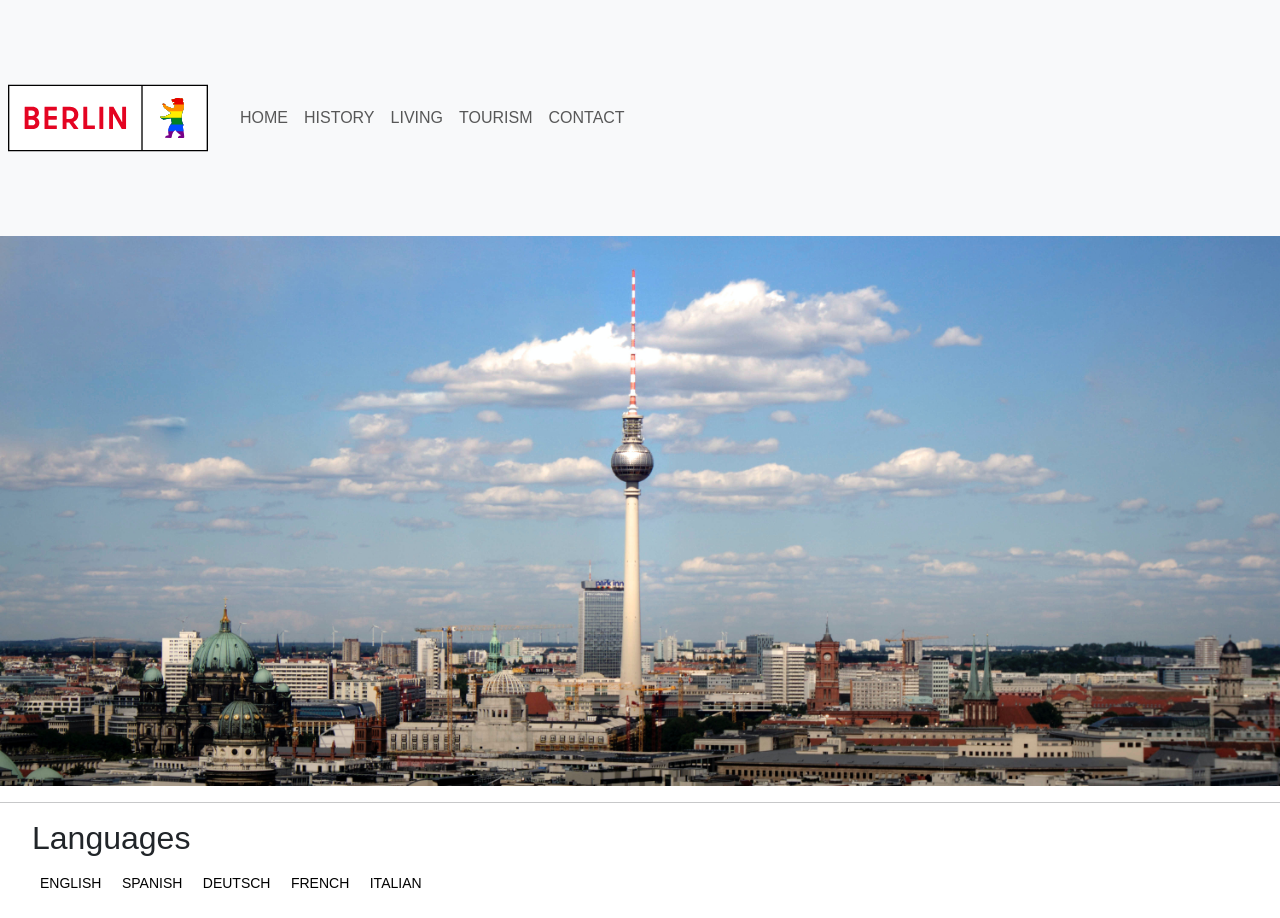
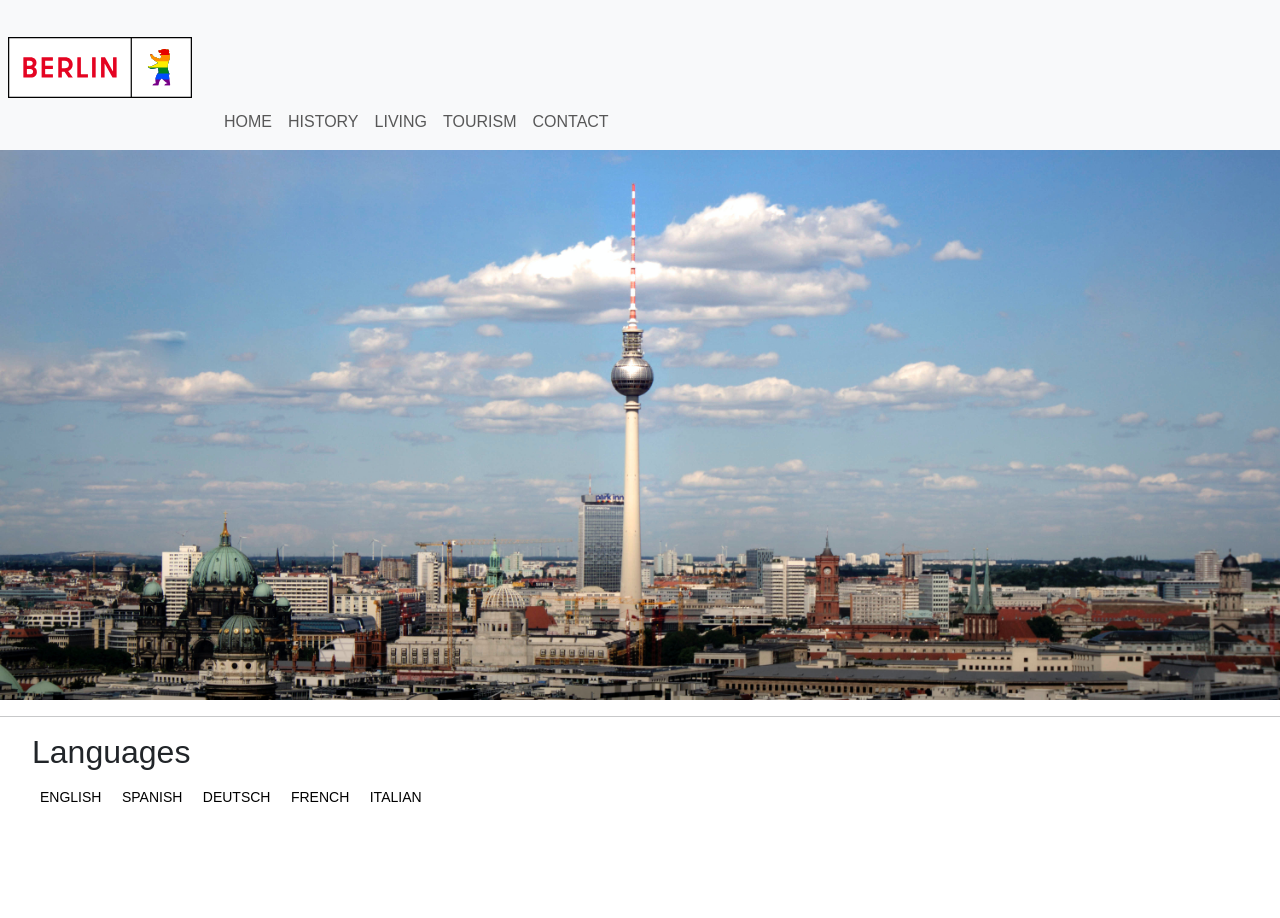
Before and after one commit to SolangeAndraca/Andraca, a plain HTML site: page index.html in a window 1280 px wide. After the commit the page ends 832 px from the top, so only its background shows below. Drawn offline with nearby package versions, Linux system fonts and the light colour scheme.

Commit message:
arregle nav

```diff
--- a/css/style.css
+++ b/css/style.css
@@ -5,15 +5,11 @@
 
 }
 
-
-
-
 .flex{
     display: flex;
     flex-direction: row;
     padding: 2px 5px 2px 2px;
 }
-
 
 li {
     flex-direction: row;
@@ -21,7 +17,6 @@ li {
     width: 15;
     position: relative;
 }
-
 
 a{
     display: flex;
@@ -45,8 +40,7 @@ a{
 }
 
 .LogoBerlinPrincipal{
-    width:200px;
-    height: 210px;
+
 }
 
 
@@ -199,12 +193,38 @@ a{
 
 /*TERMINA CSS DE HISTORY!!!!! */
 
-@media (min-width: 320px) {
-    .header__title {
 
-    }
+
+
+/* FIX HEADER */
+
+.header__title {
 
 }
 
 
-/*EMPIEZA CSS DE CONTACT!!!!1 */
+.navbar-brand{
+    display:flex;
+    align-items:baseline;
+    width:200px;
+    height:110px;
+    border:hidden;
+
+
+
+}
+
+.collapse{
+    display:flex;
+    justify-content: flex-start ;
+
+
+}
+
+.navbar-expand-lg {
+    height: 150px;
+    width: 100%;
+    display:flex;
+    align-items: flex-end;
+
+}
```
